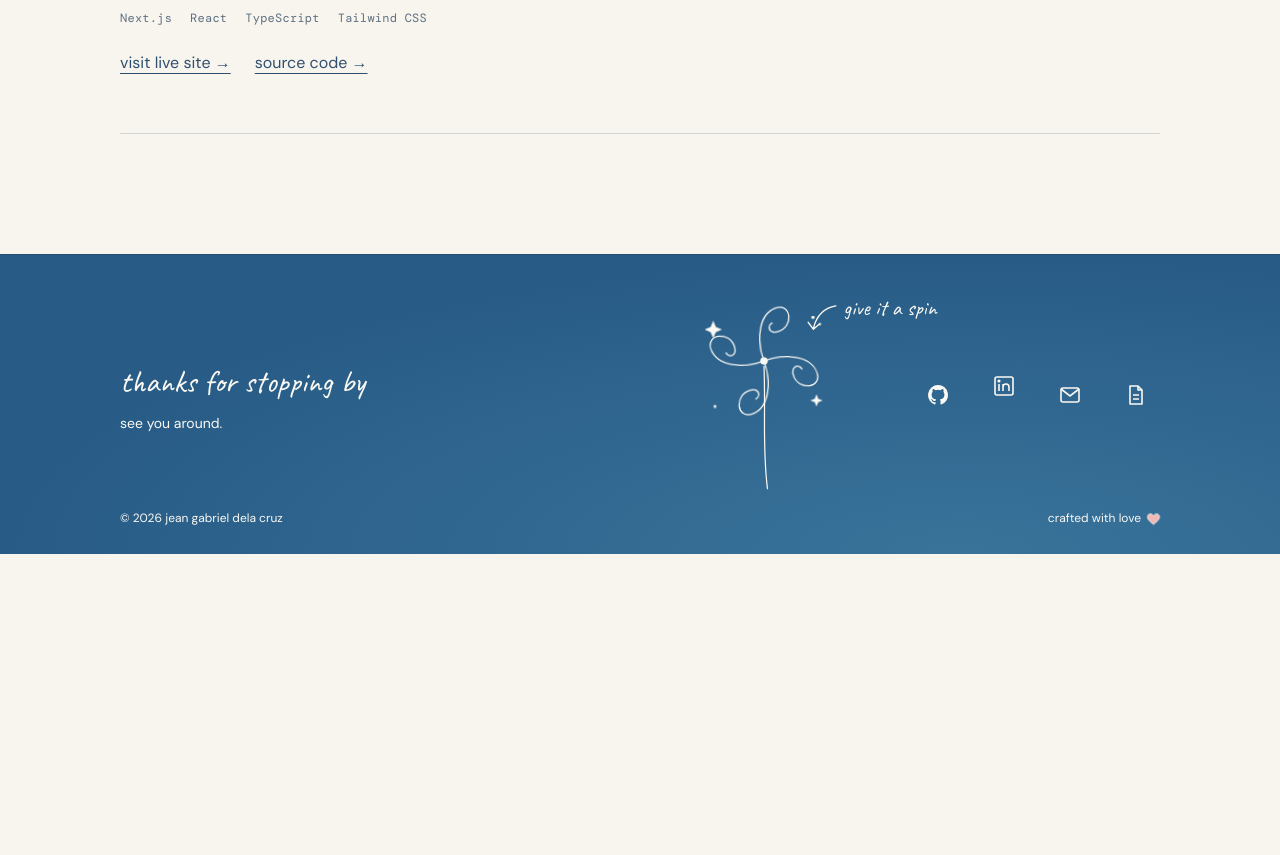
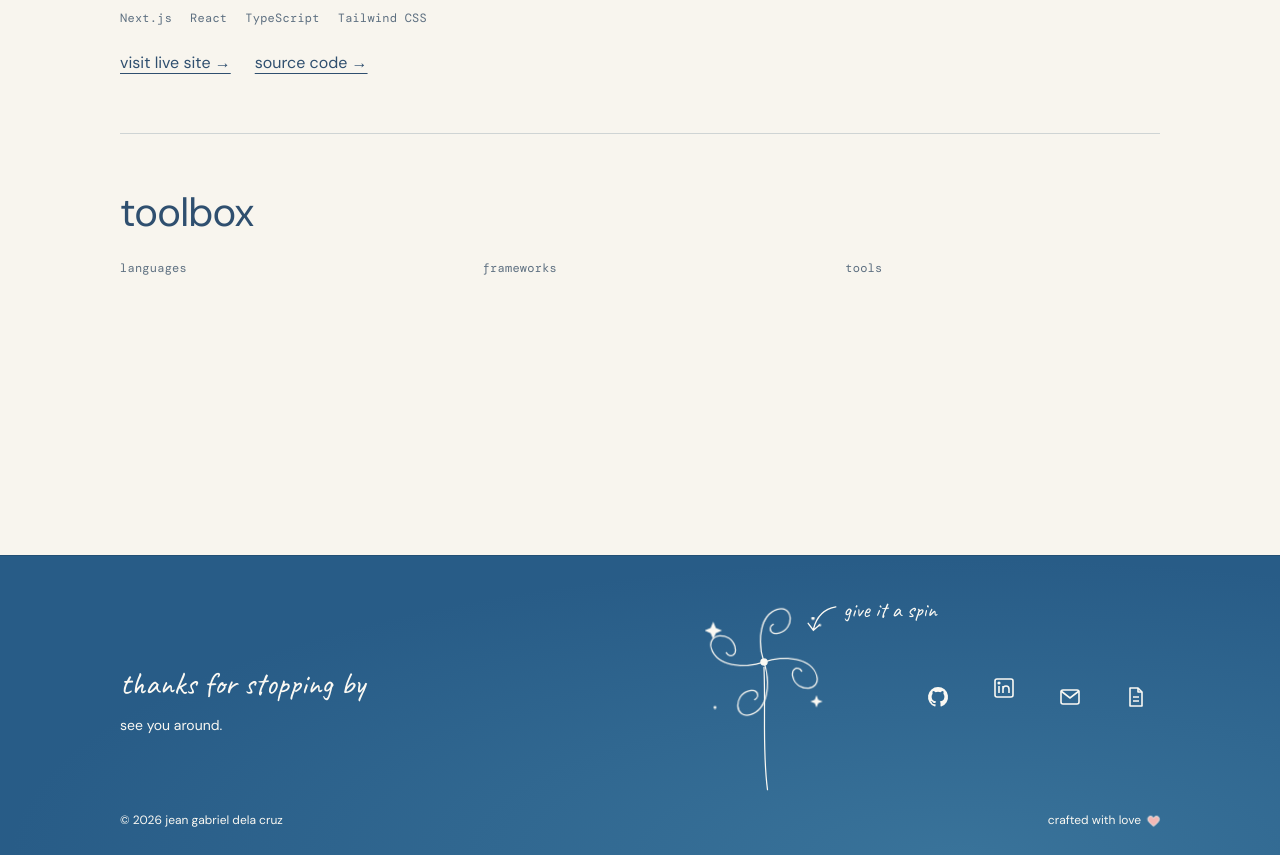
Before and after one commit to gdcruz0911/portfolio, a Next.js app: page /projects in a window 1280 px wide. Shown: the part 1800-2655 px from the top of the page. Before the commit the page ends 2354 px from the top, so only its background shows below. Built offline with nearby package versions, Linux system fonts and the light colour scheme.

Commit message:
feat(projects): move the toolbox under the projects

```diff
--- a/src/app/about/page.tsx
+++ b/src/app/about/page.tsx
@@ -1,7 +1,6 @@
 import type { Metadata } from "next";
 import { PageHeader } from "@/components/PageHeader";
 import { personalInfo } from "@/data/content";
-import { toolbox } from "@/data/toolbox";
 
 export const metadata: Metadata = { title: "About", description: personalInfo.about };
 
@@ -15,19 +14,5 @@ export default function AboutPage() {
         <div><h2 className="mono">a few favorites</h2><p>oolong tea, matcha, cafés, plants, and a good playlist.</p></div>
       </div>
     </section>
-    <section className="toolbox" aria-labelledby="toolbox-title">
-      <h2 id="toolbox-title">toolbox</h2>
-      <div className="toolbox-groups">
-        {toolbox.map((group) => <div key={group.name}>
-          <h3 className="mono">{group.name}</h3>
-          <ul>
-            {group.tools.map((tool) => <li key={tool.name} className="tool">
-              <svg viewBox="0 0 24 24" aria-hidden><path d={tool.path} /></svg>
-              <span className="mono">{tool.name}</span>
-            </li>)}
-          </ul>
-        </div>)}
-      </div>
-    </section>
   </div>;
 }
--- a/src/app/globals.css
+++ b/src/app/globals.css
@@ -197,7 +197,7 @@ a.track:hover p:first-child { text-decoration: underline; }
 .about-notes h2 { margin-bottom: 6px; }
 /* Toolbox: tech icons in the site's ink, grouped like the resume. Each one rises in once
    as it scrolls into view where the browser supports scroll-driven animations. */
-.toolbox { padding: 30px 0 20px; border-top: 1px solid var(--border); }
+.toolbox { padding: 56px 0 20px; }
 .toolbox h2 { font-size: clamp(30px, 3.5vw, 40px); margin-bottom: 28px; }
 .toolbox-groups { display: grid; grid-template-columns: repeat(3, minmax(0, 1fr)); gap: 32px 48px; }
 .toolbox h3 { margin-bottom: 18px; }
--- a/src/app/projects/page.tsx
+++ b/src/app/projects/page.tsx
@@ -1,6 +1,7 @@
 import type { Metadata } from "next";
 import { PageHeader } from "@/components/PageHeader";
 import { ProjectCard } from "@/components/ProjectCard";
+import { Toolbox } from "@/components/Toolbox";
 import { projects } from "@/data/content";
 
 export const metadata: Metadata = {
@@ -12,5 +13,6 @@ export default function ProjectsPage() {
   return <div>
     <PageHeader title="projects" />
     {projects.map((project) => <ProjectCard key={project.title} project={project} />)}
+    <Toolbox />
   </div>;
 }
--- /dev/null
+++ b/src/components/Toolbox.tsx
@@ -0,0 +1,18 @@
+import { toolbox } from "@/data/toolbox";
+
+export function Toolbox() {
+  return <section className="toolbox" aria-labelledby="toolbox-title">
+    <h2 id="toolbox-title">toolbox</h2>
+    <div className="toolbox-groups">
+      {toolbox.map((group) => <div key={group.name}>
+        <h3 className="mono">{group.name}</h3>
+        <ul>
+          {group.tools.map((tool) => <li key={tool.name} className="tool">
+            <svg viewBox="0 0 24 24" aria-hidden><path d={tool.path} /></svg>
+            <span className="mono">{tool.name}</span>
+          </li>)}
+        </ul>
+      </div>)}
+    </div>
+  </section>;
+}
```
Also changed, not shown: 1 other file (tests, documents, lock files or other folders).
